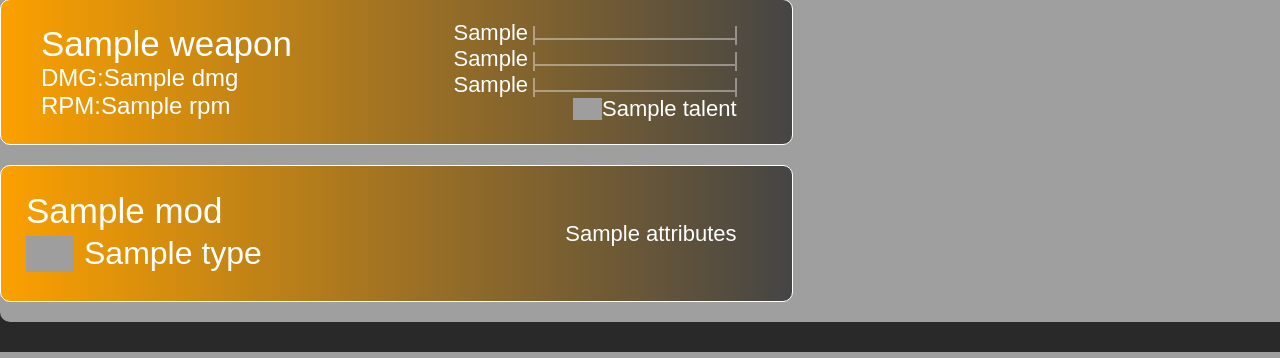
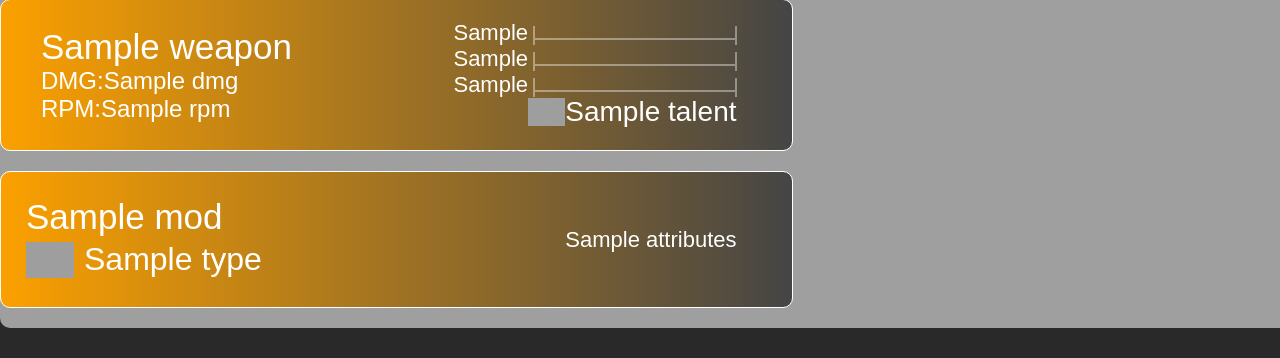
Before and after one commit to MuFen-mker/astrbot_plugin_TheDivision2, a Python web app: template templates/weekly_report.html in a window 1280 px wide; the page is wider, and only the part inside the window is pictured. Shown: the part 1884-2242 px from the top of that part. Run offline with Jinja, Linux system fonts and the light colour scheme; the template is opened without the code that fills it: most values are stand-ins (such as "Sample title", 1, 10 or a date in 2020); some web fonts are replaced; grey boxes are pictures that could not be loaded.

Commit message:
修改周报样式

```diff
--- a/main.py
+++ b/main.py
@@ -1030,7 +1030,6 @@ class MyPlugin(Star):
         options = {
             "type": "png",
             "device_scale_factor": 3,   # 核心设置：启用高清渲染
-            # "full_page": True,        # 可选，默认就是True
         }
         try:
             img_url = await self.html_render(html, {},options=options)  # 可加 options
--- a/templates/weekly_report.html
+++ b/templates/weekly_report.html
@@ -197,9 +197,9 @@
                     <div style="display: flex;flex-direction: column;margin-left: 10px;">
                         <span style="font-size:25px;white-space: nowrap;overflow: hidden;text-overflow: ellipsis;">{{ gear.name }}</span>
                         <span style="font-size:25px">{{ gear.brand }}</span>
-                        <div style="display: inline-flex;height: 20px;align-items: center;">
+                        <div style="display: inline-flex;height: 30px;align-items: center;">
                             <img class="icons" src="https://cdn.jsdelivr.net/gh/MuFen-mker/astrbot_plugin_TheDivision2@master/assets/Main icons/{{ gear.type }}.png">
-                            <span style="color: #ffffff;font-size:20px;margin-left: 6px;">{{ gear.type }}</span>
+                            <span style="color: #ffffff;font-size:25px;margin-left: 6px;">{{ gear.type }}</span>
                         </div>
                     </div>
                     <div style="padding-top: 10px;padding: 10px;text-align: right;">
@@ -238,9 +238,9 @@
                         </div>
                         {% endif %}
                         <!-- talent -->
-                        <div style="display: inline-flex;align-items: center;height: 22px;">
+                        <div style="display: inline-flex;align-items: center;height: 28px;">
                             <img src="https://cdn.jsdelivr.net/gh/MuFen-mker/astrbot_plugin_TheDivision2@master/assets/Talent Icon/{{ gear.id }}.png"  style="height: 100%;">
-                            <span id="talent" style="font-size: 22px;color: #ffffff;">{{ gear.talent }}</span>
+                            <span id="talent" style="font-size: 28px;color: #ffffff;">{{ gear.talent }}</span>
                         </div>
                     </div>
                 </div>
@@ -286,9 +286,9 @@
                                 </div>
                             </div>
                         </div>
-                        <div style="display: inline-flex;align-items: center;height: 22px;">
+                        <div style="display: inline-flex;align-items: center;height: 28px;">
                             <img src="https://cdn.jsdelivr.net/gh/MuFen-mker/astrbot_plugin_TheDivision2@master/assets/Talent Icon/{{ weapon.id }}.png"  style="height: 100%;">
-                            <span id="talent" style="font-size: 22px;color: #ffffff;">{{ weapon.talent }}</span>
+                            <span id="talent" style="font-size: 28px;color: #ffffff;">{{ weapon.talent }}</span>
                         </div>
                     </div>
                 </div>
```
